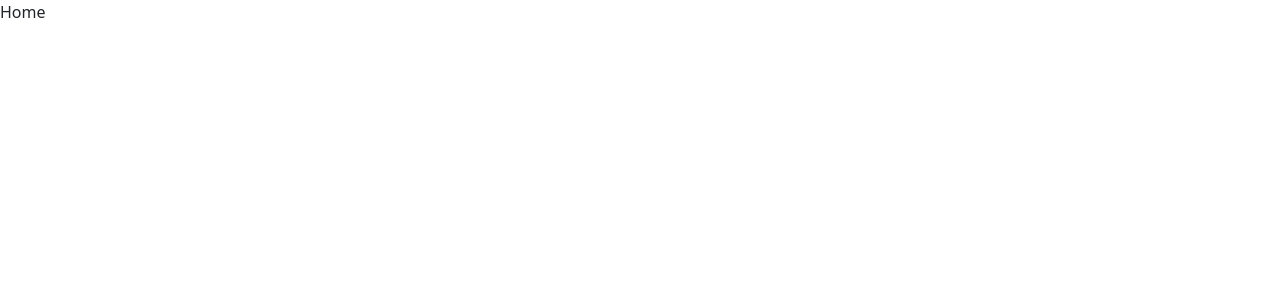
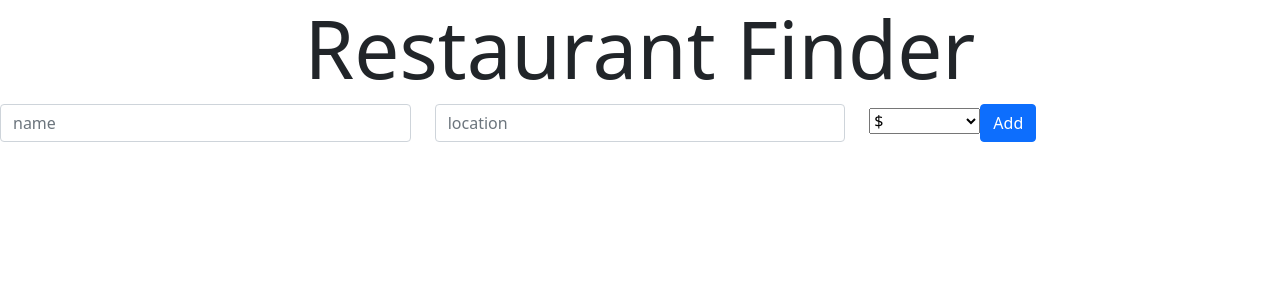
Before and after one commit to EvianTan/yelp, a React (Create React App) app in the folder client/: page / in a window 1280 px wide. Shown: the top 300 px of the page. Built offline with nearby package versions, Linux system fonts and the light colour scheme.

Commit message:
working on home page layout

```diff
--- a/client/src/App.jsx
+++ b/client/src/App.jsx
@@ -13,9 +13,6 @@
                 <Route path="/restaurants/:id" element={<RestaurantDetailPage />}></Route>
             </Routes>
         </BrowserRouter>
-
-
-
     );
 }
 
--- /dev/null
+++ b/client/src/components/AddRestaurant.jsx
@@ -0,0 +1,31 @@
+import React from 'react'
+
+function AddRestaurant() {
+  return (
+    <div className='mb-4'>
+        <form action="">
+            <div className="form-group row">
+                <div className="col">
+                    <input type="text" className='form-control' placeholder='name'/>
+                </div>
+                <div className="col">
+                    <input type="text" className='form-control' placeholder='location'/>
+                </div>
+                <div className="col">
+                    <select className='custom-select my-1 mr-sm-2'>
+                        <option disabled>Price Range</option>
+                        <option value="1">$</option>
+                        <option value="2">$$</option>
+                        <option value="3">$$$</option>
+                        <option value="4">$$$$</option>
+                        <option value="5">$$$$$</option>
+                    </select>
+                    <button className="btn btn-primary">Add</button>
+                </div>
+            </div>
+        </form>
+    </div>
+  )
+}
+
+export default AddRestaurant
--- /dev/null
+++ b/client/src/components/Header.jsx
@@ -0,0 +1,13 @@
+import React from 'react'
+
+function Header() {
+  return (
+    <div>
+        <h1 className='font-weight-light display-1 text-center'>
+            Restaurant Finder
+        </h1>
+    </div>
+  )
+}
+
+export default Header
--- a/client/src/routes/Home.jsx
+++ b/client/src/routes/Home.jsx
@@ -1,8 +1,13 @@
 import React from 'react'
+import AddRestaurant from '../components/AddRestaurant'
+import Header from '../components/Header'
 
 function Home() {
   return (
-    <div>Home</div>
+    <div>
+        <Header />
+        <AddRestaurant />
+    </div>
   )
 }
 
```
Also changed, not shown: client/src/components/RestaurantList.jsx (added).
